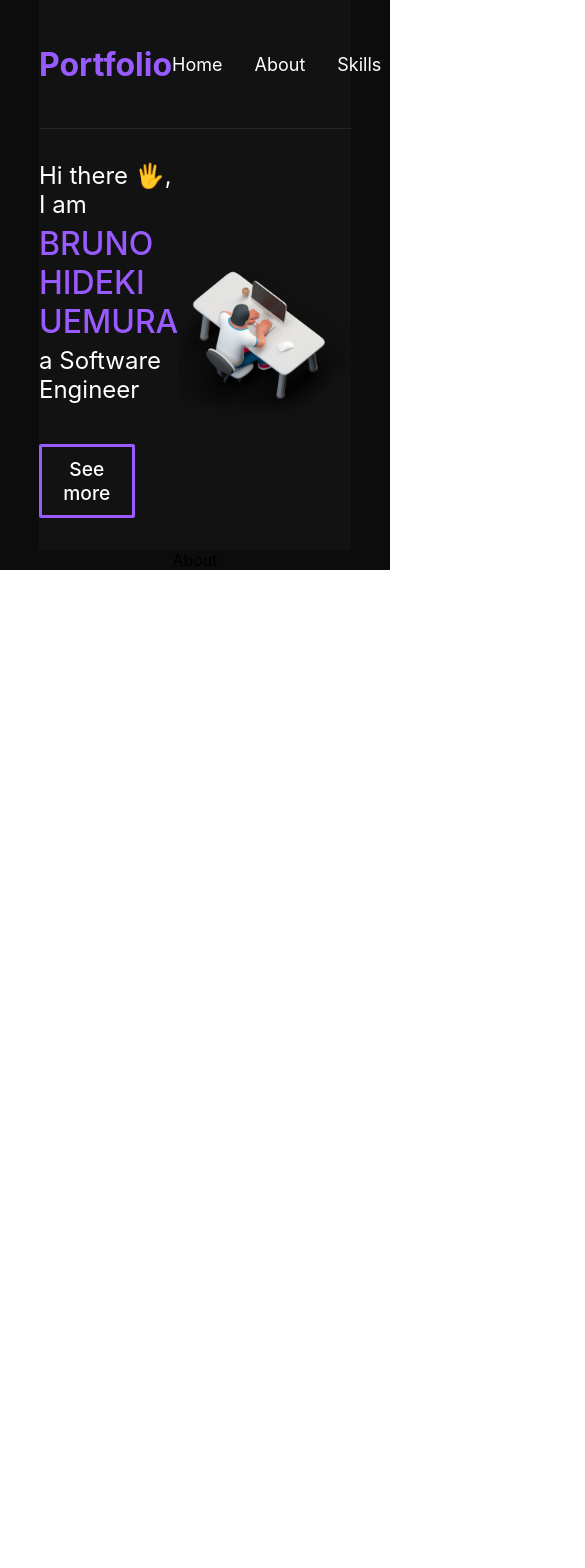
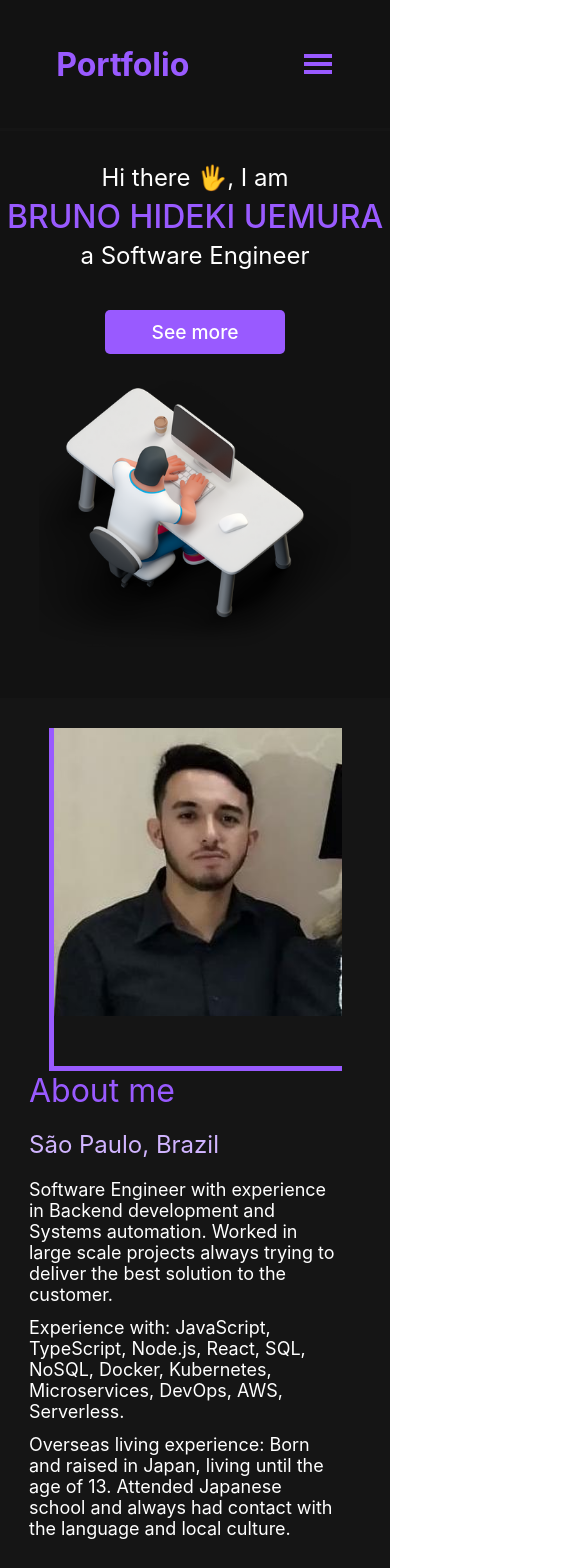
Before and after one commit to BrunoUemura/hidefolio, a React (Vite) app: page / in a window 390 px wide. Shown: the top 1568 px of the page, 585 px wide, since content can reach past the window. Before the commit the page ends 844 px from the top, so only its background shows below. Built offline with nearby package versions, Linux system fonts and the light colour scheme.

Commit message:
Add banner and about

```diff
--- a/package.json
+++ b/package.json
@@ -10,6 +10,7 @@
   "dependencies": {
     "react": "^17.0.2",
     "react-dom": "^17.0.2",
+    "react-icons": "^4.3.1",
     "sass": "^1.49.9"
   },
   "devDependencies": {
--- a/src/components/About/index.tsx
+++ b/src/components/About/index.tsx
@@ -1,3 +1,36 @@
+import styles from "./styles.module.scss";
+import aboutImage from "../../assets/about-image.png";
+import Pdf from "../../assets/documents/CV-PT-Bruno-Uemura.pdf";
+
 export default function About() {
-  return <div>About</div>;
+  return (
+    <div className={styles.about}>
+      <div className={styles.image}>
+        <img src={aboutImage} alt="About Image" />
+      </div>
+      <div className={styles.information}>
+        <span className={styles.title}>About me</span>
+        <span className={styles.location}>São Paulo, Brazil</span>
+        <span className={styles.details}>
+          <p>
+            Software Engineer with experience in Backend development and Systems
+            automation. Worked in large scale projects always trying to deliver
+            the best solution to the customer.
+          </p>
+          <p>
+            Experience with: JavaScript, TypeScript, Node.js, React, SQL, NoSQL,
+            Docker, Kubernetes, Microservices, DevOps, AWS, Serverless.
+          </p>
+          <p>
+            Overseas living experience: Born and raised in Japan, living until
+            the age of 13. Attended Japanese school and always had contact with
+            the language and local culture.
+          </p>
+        </span>
+        <a className={styles.button} href={Pdf} target="_blank">
+          View CV
+        </a>
+      </div>
+    </div>
+  );
 }
--- a/src/components/About/styles.module.scss
+++ b/src/components/About/styles.module.scss
@@ -0,0 +1,123 @@
+.about {
+  display: flex;
+  justify-content: center;
+  width: var(--section-size);
+  padding: 2rem 0rem;
+  background-color: var(--third-black);
+  padding: 100px 0px;
+}
+
+.image {
+  width: 50%;
+  display: flex;
+  justify-content: center;
+  align-items: center;
+
+  img {
+    border-left: 5px solid var(--first-purple);
+    border-bottom: 5px solid var(--first-purple);
+  }
+}
+
+.information {
+  width: 50%;
+  padding-right: 20px;
+  display: flex;
+  flex-direction: column;
+  justify-content: center;
+
+  color: var(--first-white);
+
+  img {
+    width: 18rem;
+  }
+}
+
+.information span {
+  margin-bottom: 20px;
+}
+
+.information .title {
+  font-size: xx-large;
+  color: var(--first-purple);
+}
+
+.information .location {
+  font-size: x-large;
+  color: var(--third-purple);
+}
+
+.information .details {
+  font-size: large;
+
+  p {
+    margin-bottom: 12px;
+  }
+}
+
+.information .button {
+  color: var(--first-white);
+  background-color: var(--first-purple);
+  cursor: pointer;
+
+  border: none;
+  border-radius: 5px;
+  transition: 0.3s;
+
+  width: 10rem;
+  padding: 10px;
+
+  text-align: center;
+  font-size: larger;
+  text-decoration: none;
+  font-weight: 500;
+
+  &:hover {
+    background-color: var(--second-purple);
+  }
+}
+
+@media screen and (max-width: 1024px) {
+  .about {
+    flex-direction: column;
+    justify-content: center;
+    align-items: center;
+    padding: 30px 0px;
+  }
+
+  .image {
+    width: 100%;
+
+    justify-content: center;
+    align-items: center;
+
+    img {
+      width: 18rem;
+      padding-bottom: 50px;
+    }
+  }
+
+  .information {
+    width: 80%;
+  }
+
+  .information button {
+    width: 100%;
+  }
+}
+
+@media screen and (max-width: 768px) {
+  .about {
+    width: 100%;
+  }
+
+  .image {
+    width: 100%;
+  }
+}
+
+@media screen and (max-width: 375px) {
+  .information .title {
+    font-size: x-large;
+  }
+}
--- a/src/components/Banner/styles.module.scss
+++ b/src/components/Banner/styles.module.scss
@@ -1,24 +1,25 @@
 .banner {
   display: flex;
   justify-content: center;
-  width: 80%;
+  width: var(--section-size);
   padding: 2rem 0rem;
-  background-color: #121212;
+  background-color: var(--second-black);
 }
 
 .information {
   display: flex;
+  flex-direction: column;
   justify-content: center;
   width: 50%;
-  flex-direction: column;
+  padding-left: 20px;
 
   span {
-    color: #fff;
+    color: var(--first-white);
     font-size: x-large;
   }
 
   .name {
-    color: #995aff;
+    color: var(--first-purple);
     font-size: xx-large;
     font-weight: 500;
     text-transform: uppercase;
@@ -27,7 +28,11 @@
   }
 
   .button {
-    width: 50%;
+    display: flex;
+    justify-content: center;
+    align-items: center;
+
+    width: 10rem;
     margin-top: 40px;
     padding: 10px;
 
@@ -36,14 +41,14 @@
     text-decoration: none;
     font-weight: 500;
 
-    color: #fff;
-    border: 3px solid #995aff;
-    border-radius: 2px;
+    color: var(--first-white);
+    background-color: var(--first-purple);
+    border-radius: 5px;
 
     transition: 0.3s;
 
     &:hover {
-      background-color: #995aff;
+      background-color: var(--second-purple);
     }
   }
 }
@@ -57,3 +62,40 @@
     width: 100%;
   }
 }
+
+@media screen and (max-width: 1024px) {
+  .banner {
+    flex-direction: column;
+  }
+
+  .information {
+    width: 100%;
+    padding: 0px;
+
+    justify-content: center;
+    align-items: center;
+  }
+
+  .image {
+    width: 100%;
+
+    justify-content: center;
+    align-items: center;
+
+    img {
+      width: 80%;
+    }
+  }
+}
+
+@media screen and (max-width: 768px) {
+  .banner {
+    width: 100%;
+  }
+}
+
+@media screen and (max-width: 375px) {
+  .information .name {
+    font-size: x-large;
+  }
+}
--- a/src/components/Navbar/index.tsx
+++ b/src/components/Navbar/index.tsx
@@ -1,11 +1,14 @@
-import { navItems } from "../../util/NavItems";
+import { navItems } from "../../util/nav-items";
 import styles from "./styles.module.scss";
+import { GiHamburgerMenu } from "react-icons/gi";
 
 export default function Navbar() {
   return (
     <nav className={styles.navbar}>
       <h1>Portfolio</h1>
       <div className={styles.navItems}>
+        <GiHamburgerMenu className={styles.hamburger} />
+
         {navItems.map((item) => (
           <a href={`#${item.id}`}>{item.text}</a>
         ))}
--- a/src/components/Navbar/styles.module.scss
+++ b/src/components/Navbar/styles.module.scss
@@ -1,23 +1,31 @@
 .navbar {
-  width: 80%;
+  width: var(--section-size);
   height: 8rem;
   display: flex;
   justify-content: space-around;
   align-items: center;
-  background-color: #121212;
-  border-bottom: 1px solid #272727;
+
+  background-color: var(--second-black);
+  border-bottom: 3px solid var(--third-black);
 
   h1 {
-    color: #995aff;
+    color: var(--first-purple);
     font-size: xx-large;
+    cursor: pointer;
   }
 
   .navItems {
     display: flex;
   }
 
+  .navItems svg {
+    display: none;
+    width: 2rem;
+    height: 2rem;
+  }
+
   .navItems a {
-    color: #fff;
+    color: var(--first-white);
     font-size: large;
     padding-right: 2rem;
     list-style: none;
@@ -28,7 +36,28 @@
     cursor: pointer;
 
     &:hover {
-      color: #995aff;
+      color: var(--first-purple);
     }
   }
 }
+
+@media screen and (max-width: 1024px) {
+  .navbar {
+    display: flex;
+
+    .navItems a {
+      display: none;
+    }
+
+    .navItems svg {
+      display: block;
+      color: var(--first-purple);
+    }
+  }
+}
+
+@media screen and (max-width: 768px) {
+  .navbar {
+    width: 100%;
+  }
+}
--- a/src/styles/App.module.scss
+++ b/src/styles/App.module.scss
@@ -4,5 +4,5 @@
   justify-content: center;
   align-items: center;
 
-  background-color: #0c0c0c;
+  background-color: var(--first-black);
 }
--- a/src/styles/index.scss
+++ b/src/styles/index.scss
@@ -1,3 +1,17 @@
+:root {
+  --first-white: #ffffff;
+
+  --first-black: #0c0c0c;
+  --second-black: #121212;
+  --third-black: #151515;
+
+  --first-purple: #995aff;
+  --second-purple: #b588ff;
+  --third-purple: #d1b5ff;
+
+  --section-size: 80%;
+}
+
 * {
   margin: 0;
   padding: 0;
```
Also changed, not shown: src/assets/about-image.png (added), src/util/nav-items.ts (renamed from src/util/NavItems.ts), 1 other file (tests, documents, lock files or other folders).
